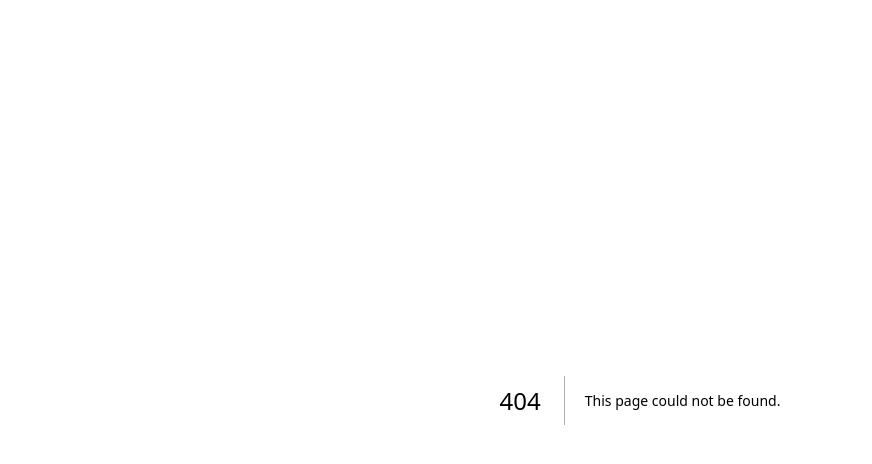
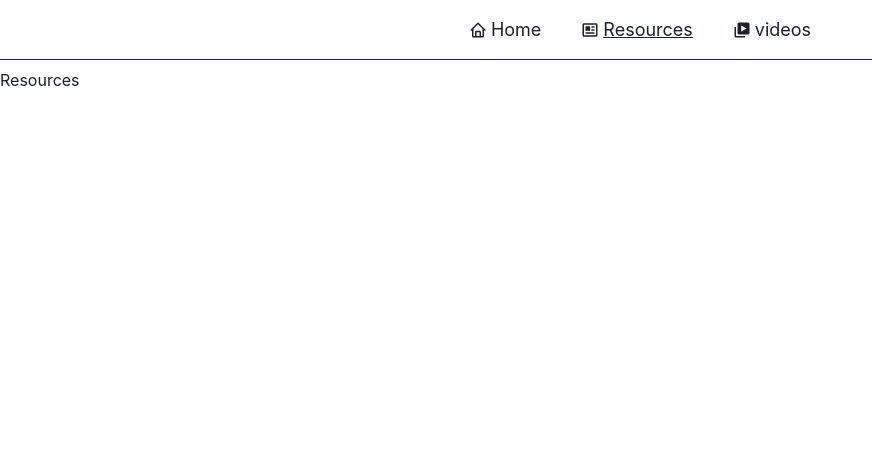
Before and after one commit to Zain-ul-din/The-Palestine-Side, a Next.js app: page /resources in a window 1280 px wide. Before the commit this address had no page. Shown: the top 464 px of the page, without its empty margins (0-872 px from the left). Built offline with nearby package versions, Linux system fonts and the light colour scheme.

Commit message:
added: nav links and routing

```diff
--- a/package.json
+++ b/package.json
@@ -16,7 +16,8 @@
     "framer-motion": "^10.16.4",
     "next": "13.5.4",
     "react": "^18",
-    "react-dom": "^18"
+    "react-dom": "^18",
+    "react-icons": "^4.11.0"
   },
   "devDependencies": {
     "@types/node": "^20",
--- /dev/null
+++ b/src/components/Header.tsx
@@ -0,0 +1,61 @@
+import { Flex } from "@chakra-ui/react";
+import Link from "next/link";
+import { useRouter } from "next/router";
+import { ReactNode } from "react";
+import { BiHome, BiSolidVideos, BiNews } from "react-icons/bi";
+
+interface HeaderLink
+{
+    heading: string;
+    icon: ReactNode;
+    link: string;
+}
+
+const headerLinks: HeaderLink[] = [
+    {
+        heading: 'Home',
+        icon: <BiHome />,
+        link: '/'
+    },
+    {
+        heading: 'Resources',
+        icon: <BiNews />,
+        link: '/resources'
+    },
+    {
+        heading: 'videos',
+        icon: <BiSolidVideos />,
+        link: '/videos'
+    },
+]
+
+export default function Header ()
+{
+    const router = useRouter()
+
+    return <Flex width={'100%'}
+        borderBottom={'1px solid'}
+        mb={2}
+    >
+        <Flex
+            maxW={'1200px'} m={'0 auto'}
+            py={4} px={2}
+            width={'100%'}
+            justifyContent={'center'}   gap={10}
+        >
+            {headerLinks.map((l,i)=> {
+                return <Link key={i} href={l.link}>
+                    <Flex fontSize={'lg'} alignItems={'center'}
+                        gap={1}
+                        cursor={'pointer'} _hover={{
+                            textDecoration: 'underline'
+                        }}
+                        textDecoration={router.route == l.link ? 'underline' : 'none'}
+                    >
+                        {l.icon}  {l.heading}
+                    </Flex>
+                </Link>
+            })}
+        </Flex>
+    </Flex>
+}
--- a/src/pages/_app.tsx
+++ b/src/pages/_app.tsx
@@ -1,6 +1,13 @@
 import '@/styles/globals.css';
 import type { AppProps } from 'next/app';
+import { ChakraProvider } from '@chakra-ui/react';
+import Header from '@/components/Header';
 
 export default function App({ Component, pageProps }: AppProps) {
-    return <Component {...pageProps} />;
+    return (
+        <ChakraProvider>
+            <Header />
+            <Component {...pageProps} />
+        </ChakraProvider>
+    );
 }
--- a/src/pages/index.tsx
+++ b/src/pages/index.tsx
@@ -14,7 +14,7 @@ export default function Home() {
                 <meta name="viewport" content="width=device-width, initial-scale=1" />
                 <link rel="icon" href="/favicon.ico" />
             </Head>
-            <main className={`${styles.main} ${inter.className}`}>init</main>
+            <main className={`${styles.main} ${inter.className}`}>Home</main>
         </>
     );
 }
--- /dev/null
+++ b/src/pages/resources/index.tsx
@@ -0,0 +1,4 @@
+export default function Page ()
+{
+    return <>Resources</>
+}
--- /dev/null
+++ b/src/pages/videos/index.tsx
@@ -0,0 +1,4 @@
+export default function Page ()
+{
+    return <>Videos</>
+}
```
Also changed, not shown: 1 other file (tests, documents, lock files or other folders).
